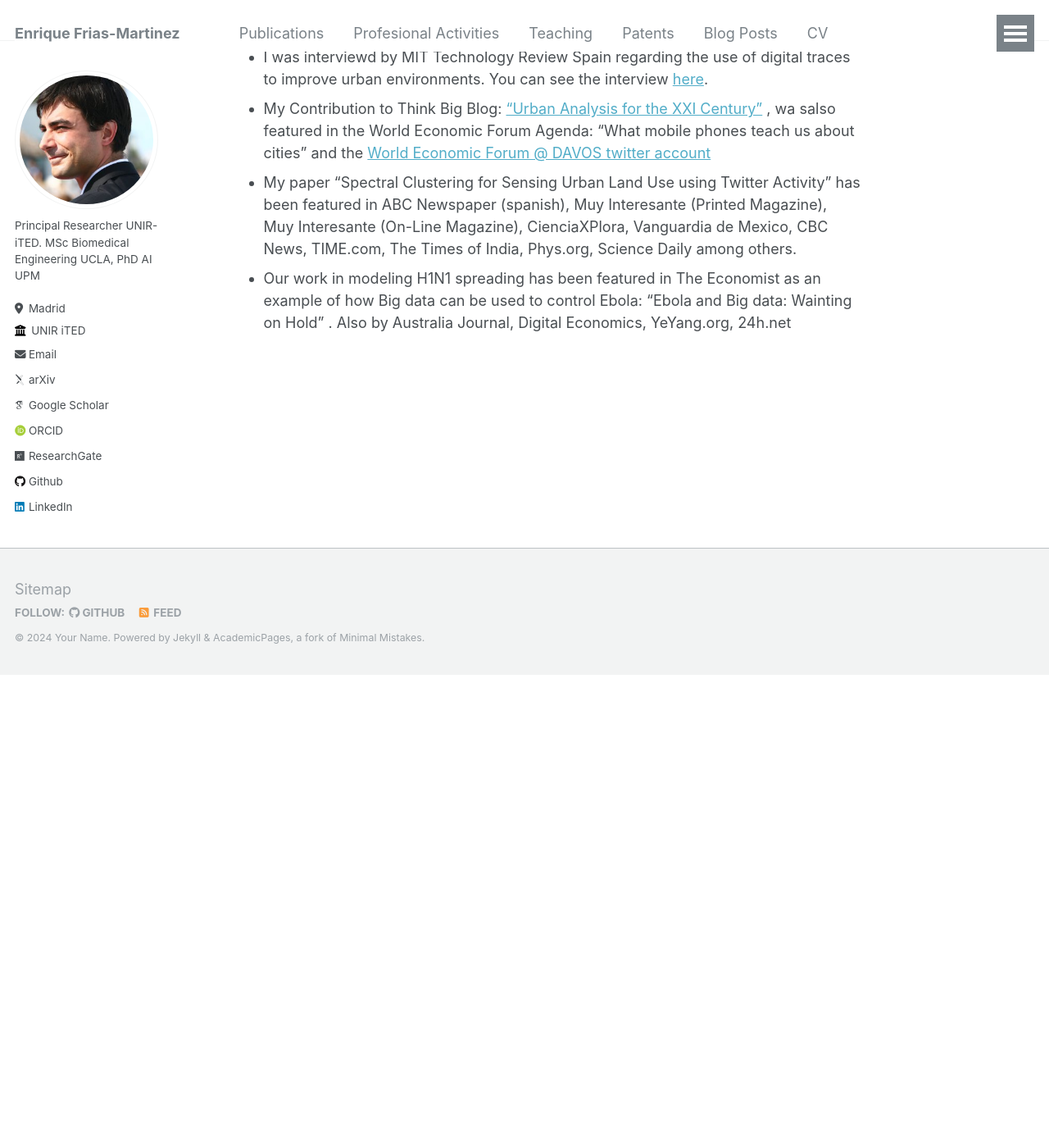
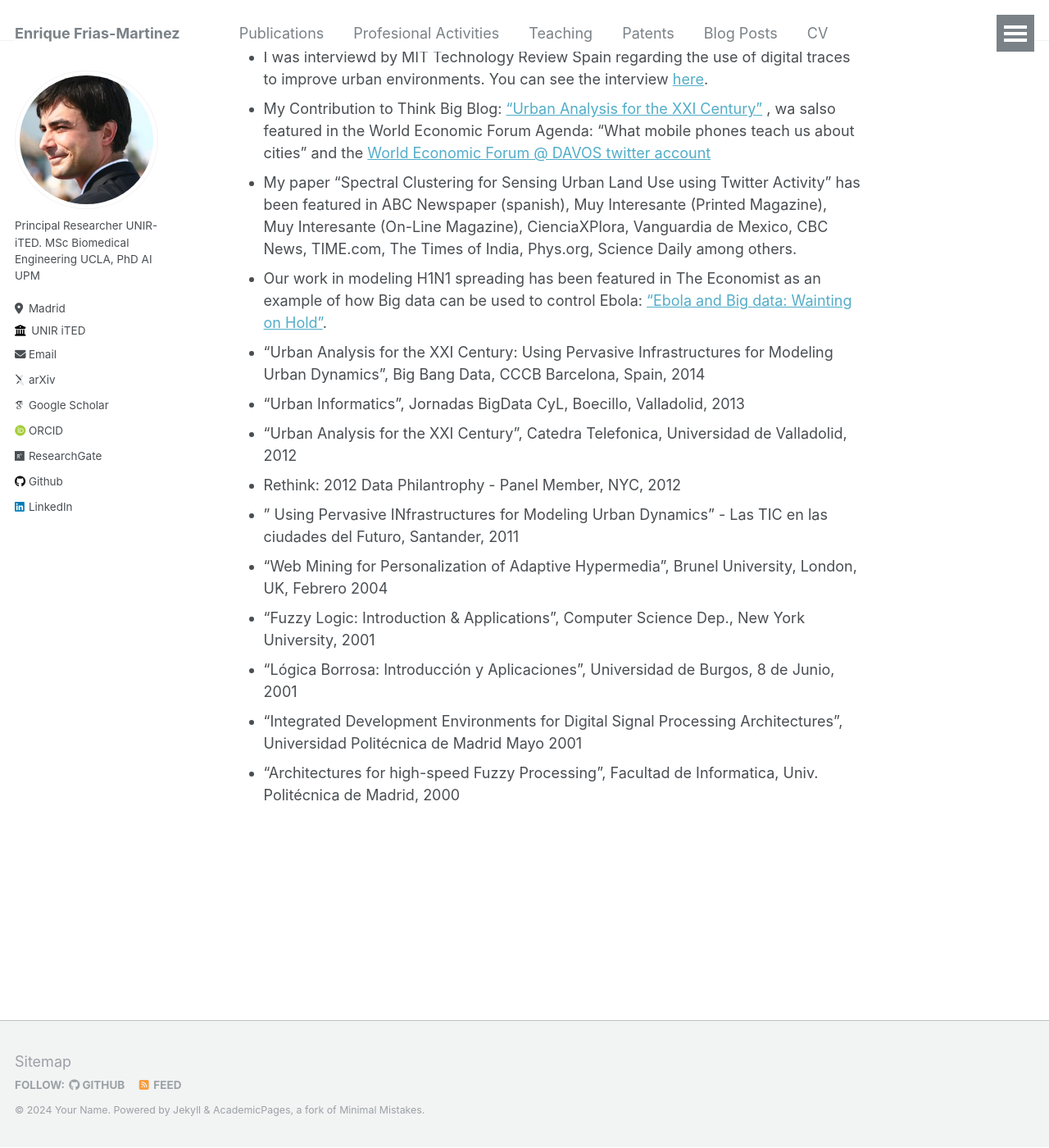
Before and after one commit to ENriqueFRiasM/enriquefriasm.github.io, a Jekyll site: the page built from _pages/markdown.md, in a window 1280 px wide and 1400 px high, scrolled down 630 px. Shown: the whole window at 82% size. Built offline with Jekyll 4.4.1, drawn with Linux system fonts in a browser that asks for light colours; some web fonts are replaced; before the commit the page ends 1454 px from its top, so only the background shows below that.

Commit message:
Update markdown.md

```diff
--- a/_pages/markdown.md
+++ b/_pages/markdown.md
@@ -17,4 +17,14 @@ redirect_from:
 * I was interviewd by MIT Technology Review Spain regarding the use of digital traces to improve urban environments. You can see the interview [here](https://www.technologyreview.es/s/10660/los-datos-permiten-evaluar-si-las-politicas-de-urbanismo-funcionan).
 *  My Contribution to Think Big Blog: [“Urban Analysis for the XXI Century”](https://blogthinkbig.com/urban-analysis) , wa salso featured in the World Economic Forum Agenda: “What mobile phones teach us about cities”  and the [World Economic Forum @ DAVOS twitter account](https://twitter.com/davos/status/562543577927258112)
 *  My paper "Spectral Clustering for Sensing Urban Land Use using Twitter Activity" has been featured in ABC Newspaper (spanish), Muy Interesante (Printed Magazine), Muy Interesante (On-Line Magazine), ﻿CienciaXPlora, ﻿﻿Vanguardia de Mexico﻿, CBC News, TIME.com, The Times of India, Phys.org, Science Daily among others.
-*  Our work in modeling H1N1 spreading has been featured in The Economist as an example of how Big data can be used to control Ebola: "Ebola and Big data: Wainting on Hold" . Also by Australia Journal, Digital Economics, YeYang.org, 24h.net
+*  Our work in modeling H1N1 spreading has been featured in The Economist as an example of how Big data can be used to control Ebola: ["Ebola and Big data: Wainting on Hold"](https://www.economist.com/science-and-technology/2014/10/27/waiting-on-hold).
+* "Urban Analysis for the XXI Century: Using Pervasive Infrastructures for Modeling Urban Dynamics", Big Bang Data, CCCB Barcelona, Spain, 2014
+* "Urban Informatics", Jornadas BigData CyL, Boecillo, Valladolid, 2013
+* "Urban Analysis for the XXI Century", Catedra Telefonica, Universidad de Valladolid, 2012
+* Rethink: 2012 Data Philantrophy - Panel Member, NYC, 2012
+* " Using Pervasive INfrastructures for Modeling Urban Dynamics" - Las TIC en las ciudades del Futuro, Santander, 2011
+* “Web Mining for Personalization of Adaptive Hypermedia”, Brunel University, London, UK, Febrero 2004
+* “Fuzzy Logic: Introduction & Applications”, Computer Science Dep., New York University, 2001
+* “Lógica Borrosa: Introducción y Aplicaciones”, Universidad de Burgos, 8 de Junio, 2001
+* “Integrated Development Environments for Digital Signal Processing Architectures”,   Universidad Politécnica de Madrid Mayo 2001
+* “Architectures for high-speed Fuzzy Processing”, Facultad de Informatica, Univ. Politécnica de Madrid, 2000
```
